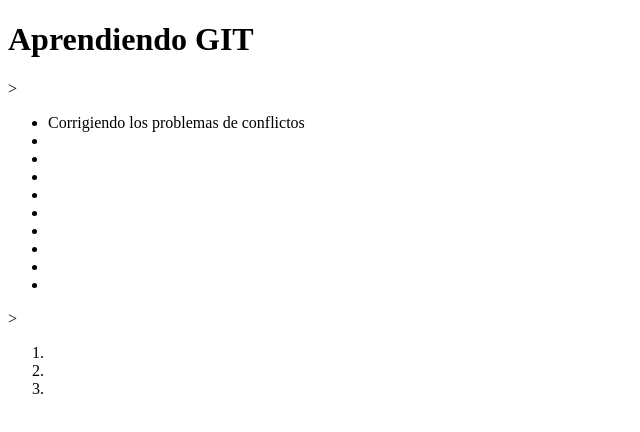
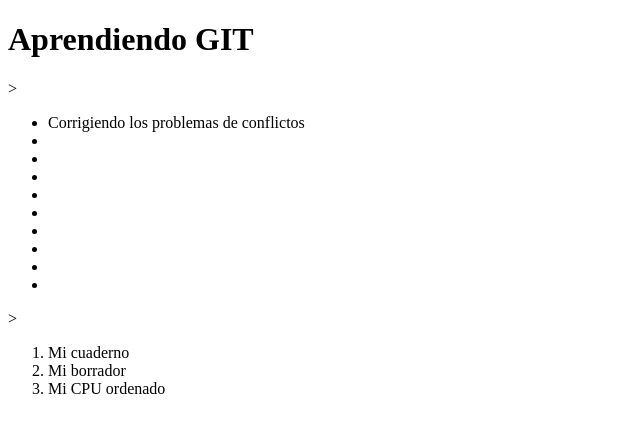
Before and after one commit to lukano79/ssh-prueba, a plain HTML site: page index.html in a window 1280 px wide. Shown: the whole page, without its empty margins (0-640 px from the left). Drawn offline with Linux system fonts and the light colour scheme.

Commit message:
Cambios que se tienen que revertir

```diff
--- a/index.html
+++ b/index.html
@@ -20,9 +20,9 @@
     <li></li>
   </ul>
   ><ol>
-    <li></li>
-    <li></li>
-    <li></li>
+    <li>Mi cuaderno</li>
+    <li>Mi borrador</li>
+    <li>Mi CPU ordenado</li>
   </ol>
 </body>
 </html>
```
